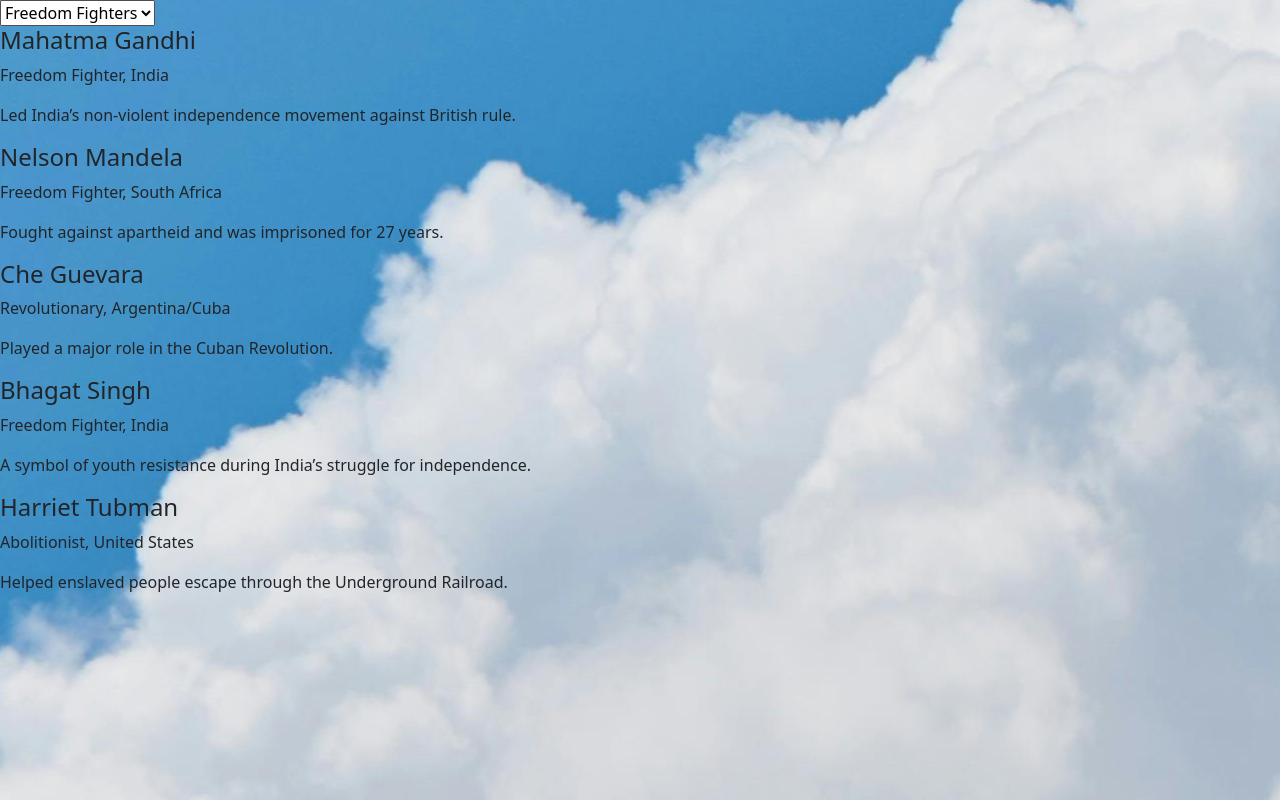
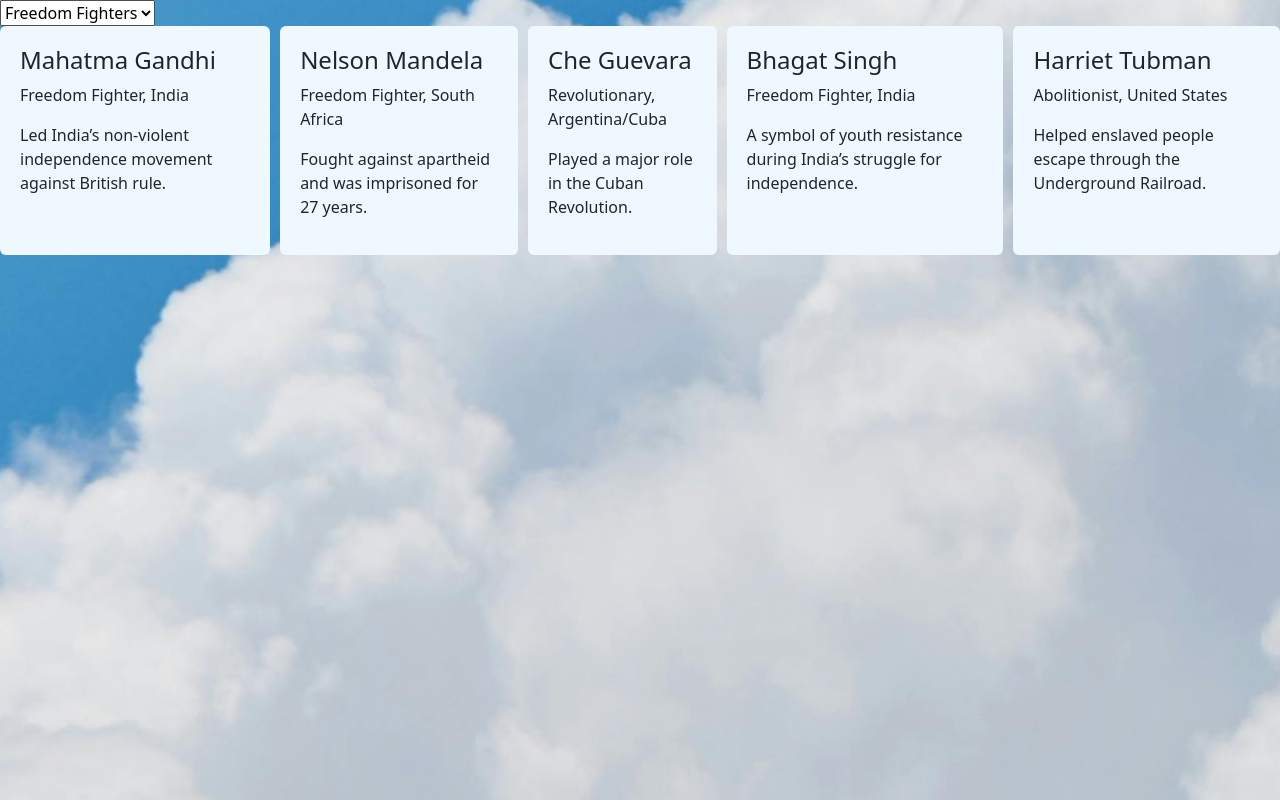
Before and after one commit to frontenddevtrainer/react-day-two, a React (Vite) app: page / in a window 1280 px wide. Built offline with nearby package versions, Linux system fonts and the light colour scheme.

Commit message:
changes for CSS

```diff
--- a/src/App.jsx
+++ b/src/App.jsx
@@ -31,11 +31,13 @@ function App() {
         <option value={"leaders"}>Leaders</option>
       </select>
 
-      {
-        data && data[category] && data[category].map(function (person, index) {
-          return <PersonCard person={person} />
-        })
-      }
+      <div className='person-list'>
+        {
+          data && data[category] && data[category].map(function (person, index) {
+            return <PersonCard person={person} />
+          })
+        }
+      </div>
 
 
 
--- a/src/components/person-card/person-card.component.jsx
+++ b/src/components/person-card/person-card.component.jsx
@@ -1,5 +1,5 @@
 export default function PersonCard({ person }) {
-    return <div>
+    return <div className="person">
         <h4>{person.name}</h4>
         <p>{person.role}, {person.country}</p>
         <p>{person.note}</p>
--- a/src/index.css
+++ b/src/index.css
@@ -1,3 +1,17 @@
 body {
   background: center url("/src/assets/images/sky-bg.jpeg");
 }
+
+
+.person-list {
+  display: flex;
+  flex-direction: row;
+  gap: 10px;
+}
+
+.person {
+  border-radius: 6px;
+  background-color: aliceblue;
+  padding: 20px;
+
+}
```
